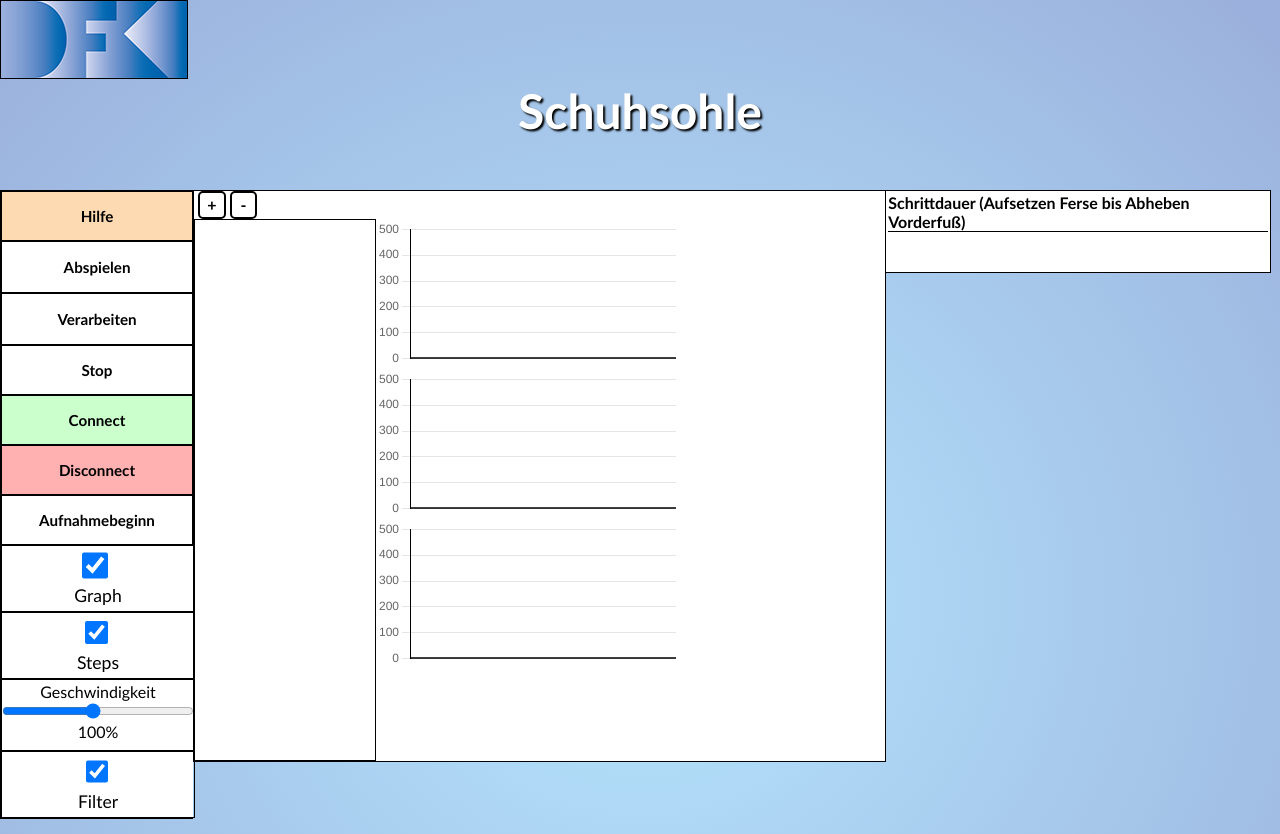
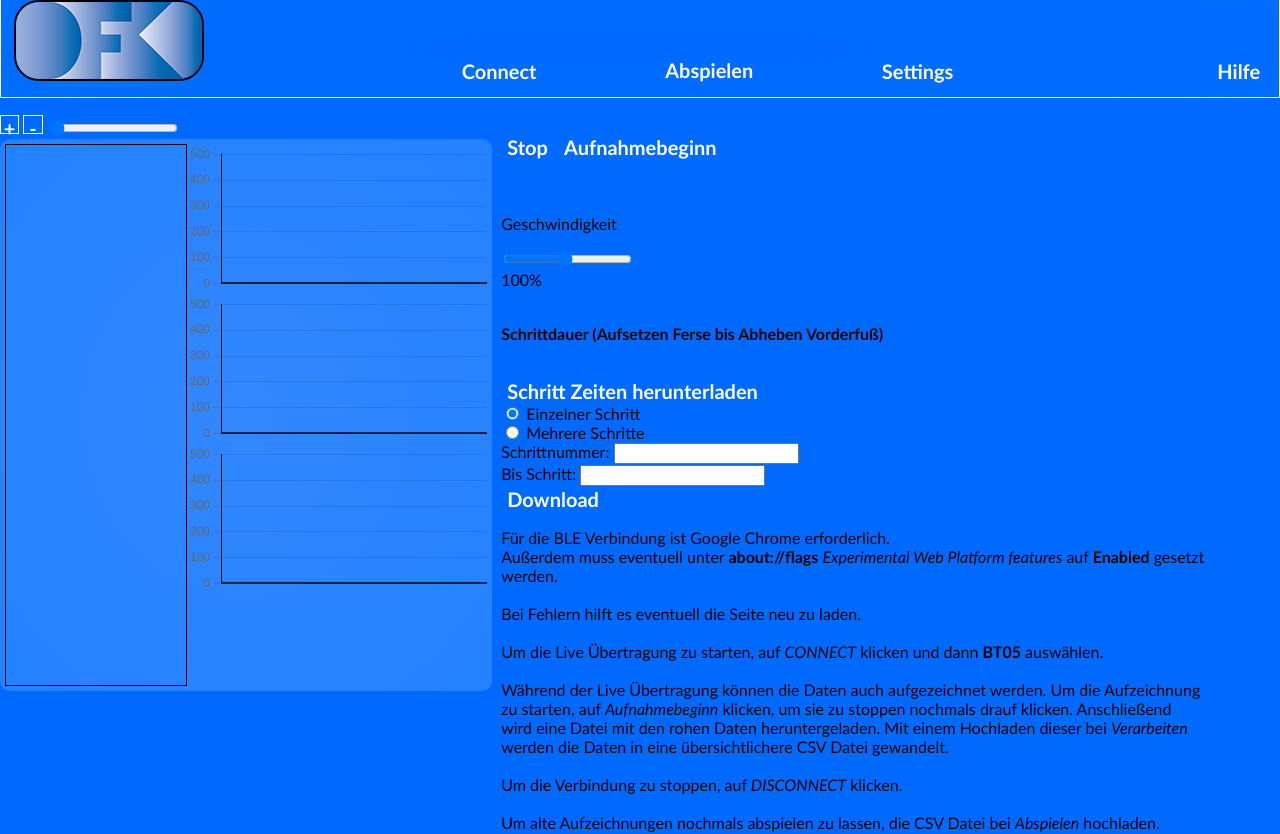
Before and after one commit to AaronS99/SchuhsohleV2, a React (Create React App) app: page / in a window 1280 px wide. Shown: the top 834 px of the page. Built offline with nearby package versions, Linux system fonts and the light colour scheme.

Commit message:
Start Redesign

```diff
--- a/public/index.html
+++ b/public/index.html
@@ -28,40 +28,61 @@
     <title>Live-Anzeige Schuhsohle</title>
   </head>
   <body>
-    <a href="https://www.dfki.de"><img src="%PUBLIC_URL%/DFKI_Logo.png"  id="pic"></a>
-    <h1 id="title">Schuhsohle</h1>
-
+    <div id="flexHead">
+      <a href="https://www.dfki.de" class="inline"><img src="%PUBLIC_URL%/DFKI_Logo.png"  id="pic"></a>
+      <div id="FlexInHead">
+        <button id="CONNECT" title="Um Verbindung zur Schuhsohle (BT05) herzustellen">Connect</button>
+        <label for="csvFiles" id="csvFilez"class="button" title="Hier kann man aufgenommene CSV Dateien Abspielen lassen">Abspielen</label>
+        <input type="file" id="csvFiles" class="inputfile" name="FertigeFiles">
+        <button id="settingCollapse" title="Einstellungen wie Filter etc.">Settings</button>
+      </div>
+      <button id="help">Hilfe</button>
+    </div>
+    <div id="ZEins">
+      <input type = "checkbox" name = "Checker" id="graphi" class="SettingsCheckbox" checked>
+      <label for = "graphi" id = "grap" class = "SettingsContent">&nbspGraph</label>
       <br>
-
+      <input type = "checkbox" name = "Stepper" id="steps" class="SettingsCheckbox" checked>
+      <label for = "steps" id = "stepL" class = "SettingsContent">&nbspSteps</label>
+      <br>
+      <input type = "checkbox" name = "Filt" id="Filter" class="SettingsCheckbox" checked>
+      <label for = "Filter" id = "FiltL" class = "SettingsContent">&nbspFilter</label>
+    </div>
+<div id="top">no</div>
 
     <noscript>You need to enable JavaScript to run this app.</noscript>
+    <div id="fromTop">
+      <div class="Block" id="anzeige">
+        <div class="mitte">
+          <button id="groesser" class="resize" title="Abbildung vergrößern">+</button>
+          <button id="kleiner" class="resize" title="Abbildung verkleinern">-</button>
+          <input type="range" min="0" max="100" value="0" id="progress">
+          <br>
+          <div id="root"></div>
+        </div>
+      </div>
+      <div id="rest">
         <div class="Block" id="controls">
-      <button id="help">Hilfe</button> <br>
+
           <!--<label for="testInput">Für Tests</label>
           <input type="file" id="fileInput" name="testInput">
           <br>-->
-      <label for="csvFiles" id="csvFilez"class="button">Abspielen</label>
-      <input type="file" id="csvFiles" class="inputfile" name="FertigeFiles">
-      <label for="rawData" class="button">Verarbeiten</label>
-      <input type="file" id="rawData" class="inputfile" name="rD">
+
+          <!--<label for="rawData" class="button">Verarbeiten</label>  FALLS MAN NOCH ALTE DATEIEN HAT
+          <input type="file" id="rawData" class="inputfile" name="rD">-->
           <button id="stopButton">Stop</button>
-      <button id="CONNECT">Connect</button>
-      <button id="disc">Disconnect</button>
+
           <button id="aufnahme">Aufnahmebeginn</button>
 
           <div class="boxen">
             <div class="mittel">
-          <div>&nbsp</div><input type = "checkbox" name = "Checker" id="graphi" checked>
-          <br>
-          <label for = "graphi" id = "grap">Graph</label><br>
+
             </div>
           </div>
           <br>
           <div class="boxen">
             <div class="mittel">
-          <div>&nbsp</div><input type = "checkbox" name = "Stepper" id="steps" checked>
-          <br>
-          <label for = "steps" id = "stepL">Steps</label><br>
+
             </div>
           </div>
           <br>
@@ -74,9 +95,7 @@
           <br>
           <div class="boxen">
             <div class="mittel">
-          <div>&nbsp</div><input type = "checkbox" name = "Filt" id="Filter" checked>
-          <br>
-          <label for = "Filter" id = "FiltL">Filter</label>
+
             </div>
           </div>
 
@@ -109,15 +128,7 @@
             </p>
           </section>-->
         </div>
-    <div class="Block" id="anzeige">
-      <div class="mitte">
-        <button id="groesser">+</button>
-        <button id="kleiner">-</button>
-        <input type="range" min="0" max="100" value="0" id="progress">
-        <br>
-        <div id="root"></div>
-      </div>
-    </div>
+
         <div class="Block" id="ki">
           <p class="strich"><b>Schrittdauer (Aufsetzen Ferse bis Abheben Vorderfuß)</b></p>
           <!--<div class="abgrenz">
@@ -125,6 +136,7 @@
 
           </div>-->
           <div class="abgrenzZwei">
+            <p id="StepZahl"></p>
             <p id="StepAnzeige"></p>
           </div>
           <div id="formAndDownload">
@@ -191,6 +203,9 @@
 
         <br>
 
+
+      </div>
+
     <!--
       This HTML file is a template.
       If you open it directly in the browser, you will see an empty page.
@@ -201,5 +216,6 @@
       To begin the development, run `npm start` or `yarn start`.
       To create a production bundle, use `npm run build` or `yarn build`.
     -->
+  </div>
   </body>
 </html>
--- a/src/index.css
+++ b/src/index.css
@@ -1,5 +1,5 @@
 html {
-  height: 150%;
+  height: 250%;
 }
 
 body {
@@ -11,21 +11,93 @@ body {
   -webkit-font-smoothing: antialiased;
   -moz-osx-font-smoothing: grayscale;
   /*background-image: linear-gradient(rgb(123, 123, 246), rgb(149, 206, 250));*/
-  background-image: radial-gradient(rgb(181, 230, 254), rgba(154,175,219,242));
+  /*background-image: radial-gradient(rgb(0, 17, 209), rgb(7, 163, 247));*/
+  background-image: linear-gradient(rgb(0, 106, 255), rgb(0, 106, 255), rgb(0, 59, 223));
+}
+img{
+  border:2px solid black;
+  border-radius: 25px;
+
+}
+#flexHead {
+  box-sizing: border-box;
+  position: fixed;
+  /*z-index: 1;*/
+  width: 100%;
+  display: flex;
+  padding-left: 1%;
+  padding-right: 1%;
+  justify-content: space-between;
+  align-items: flex-end;
+  background-image: radial-gradient(rgb(0, 106, 255, 0.5), rgb(0, 110, 255));
+  padding-bottom: 1%;
+  border-bottom: 1px solid white;
+  border-left: 1px solid white;
+  border-right: 1px solid white;
+}
+#csvFiles {
+  display: none;
+}
+#FlexInHead {
+  width: 50%;
+  display: flex;
+  justify-content: space-around;
 }
 
-a {
-  display: inline;
-  margin-bottom: 0;
+Button {
+  font-size: 125%;
+  color: white;
+  border: 1px solid;
+  font-weight: bold;
+  cursor: pointer;
+  text-align: center;
+  border: none;
+  background: none;
+  font-family: 'Trebuchet MS', 'Lucida Sans Unicode', 'Lucida Grande', 'Lucida Sans', Arial, sans-serif;
 }
-code {
-  font-family: Monaco;/*source-code-pro, Menlo, Monaco, Consolas, 'Courier New',
-    monospace;*/
+Button:hover {
+  text-decoration: underline;
 }
-.gridrow {
-  display: inline;
+.button {
+  cursor: copy;
+  color: white;
+  font-size:125%;
+  font-weight: bold;
+  text-align: center;
 }
+.button:hover {
+  text-decoration: underline;
+}
+#ZEins {
+  display: none;
+  padding: 1%;
+  border-radius: 10%;
+  /*height: 10%;*/
+  position: fixed;
+  z-index: 1;
+  left: 67%;
+  top: 12%;
+  /*background-color: rgba(0, 247, 255, 0.1); */
+  border: 1px solid white;
 
+  /*width: 10%;  100% width */
+
+  /*margin-top: 15px;*/
+}
+.SettingsContent {
+  font-size: 150%;
+  cursor: pointer;
+  color: white;
+}
+.SettingsCheckbox {
+  transform: scale(1.75);
+  /*aspect-ratio: 1;*/
+  /*ilter: invert(100%) hue-rotate(18deg) brightness(1.7);*/
+  accent-color: rgb(2, 196, 255);
+}
+input[type="checkbox"] {
+  cursor: pointer;
+}
 .square {
   /*font-size: 24px;*/
   /*font-weight: bold;*/
@@ -33,6 +105,7 @@ code {
   flex-basis: 16.66666666%;
   width: 30px;
   height: 30px;
+  border: 0px;
 
 }
 .gridall {
@@ -45,283 +118,47 @@ code {
   flex-wrap: wrap;
   border: 1px solid rgb(0, 0, 0);
 }
-input {
-  display: inline;
-}
-
 .wrapper {
   float: left;
+  padding: 1%;
+  width: 100%;
+  background-image: radial-gradient(rgba(255, 255, 255, 0.2), rgba(177, 220, 255, 0.2));
+  border-radius: 10px;
+  display: flex;
 }
-div {
-  float: left;
+.resize {
+  border: 1px solid white;
+  width:4%;
+  height:4%;
+  aspect-ratio: 1;
+  background-color: none;
+  padding:0;
 }
-
-h1 {
-  text-align: center;
-  font-size: 300%;
-  color: white;
-  text-shadow: 2px 2px 2px black;
-/*  display: inline-block;
-  position: relative;
-  left: 25%*/
-  margin-top: 0;
+.resize:hover {
+  text-decoration: none;
+  border: 2px solid black;
 }
-#pic {
-  border: 1px solid black;
-  margin-bottom: 0;
+#groesser {
+  cursor: zoom-in;
 }
-.Block {
-  display: block;
-  border: 0px solid;
+#kleiner {
+  cursor: zoom-out;
 }
-p {
-  margin: 2px;
+#fromTop {
+  margin-top: 7.5%;
+  width: 100%;
+  display: flex;
 }
-#ausklapp {
-  display: none;
-  width: 100%;
-  background-color: rgb(132, 198, 255);
-  font-size: 110%;
+#top {
+  color: rgb(0, 0, 0, 0);
+}
+#anzeige {
+  /*width: 100%;*/
 }
 #chartOn {
   display: inline;
-  width:50%;
-  /*border: 1px solid;*/
+  width: 50%;
 }
-#help {
-  background-color: rgb(254, 218, 179);
+#rest {
+  padding: 1.5%;
 }
-#help:hover {
-  background-color: rgb(231, 181, 96);
-}
-label {
-  background-color: lightblue;
-  border: 1px solid;
-}
-Button {
-  font-size: 95%;
-  border: 1px solid;
-  font-weight: bold;
-  cursor: pointer;
-  width: 100%;
-  height: 50px;
-  text-align: center;
-  background-color: white;
-  font-family: 'Trebuchet MS', 'Lucida Sans Unicode', 'Lucida Grande', 'Lucida Sans', Arial, sans-serif;
-}
-Button:hover {
-  background-color: rgb(240, 254, 255);
-}
-input{
-  cursor: pointer;
-}
-input[type="file"] {
-  position: absolute;
-  z-index: -1;
-  opacity: 0;
-  top: 10px;
-  left: 8px;
-  /*font-size: 17px;*/
-  color: #b8b8b8;
-}
-.button {
-  width: 99%;
-  height: 50px;
-  margin-left:0;
-  display: inline-block;
-  cursor: copy;
-  border: 1px solid;
-  background-color: white;
-  font-size:95%;
-  font-weight: bold;
-  color: black;
-  text-align: center;
-  line-height: 50px;
-}
-.button:hover {
-  background-color: aliceblue;
-}
-label {
-  cursor: pointer;
-}
-input[type="range"] {
-  cursor:grab;
-}
-#groesser {
-  cursor: zoom-in;
-  border-radius: 5px;
-  width:4%;
-  height:4%;
-  aspect-ratio: 1;
-  font-size: 100%;
-  margin-left: 4px;
-  margin-right: 0px;
-  background-color: white;
-  border:2px solid;
-}
-#kleiner {
-  cursor: zoom-out;
-  border-radius: 5px;
-  width: 4%;
-  height: 4%;
-  aspect-ratio: 1;
-  font-size: 100%;
-  margin-left: 0px;
-  background-color: white;
-  border: 2px solid;
-}
-input[type="checkbox"] {
-  height: 50%;
-  width: 55%;
-}
-#grap {
-  background-color: white;
-  text-align: center;
-  font-size: 110%;
-  border: 0px;
-}
-#graphi {
-  border: 0px;
-}
-#stepL {
-  background-color: white;
-  text-align: center;
-  font-size: 110%;
-  border: 0px;
-}
-#steps {
-
-  border: 0px;
-}
-#progress {
-  width: 40%;
-  display: none;
-}
-#anzeige {
-  width: 54%;
-  background-color:white;
-  border:1px solid;
-}
-#controls {
-  /*height: 500px;*/
-  width: 15%;
-  background-color: white;
-  border: 1px solid;
-  border-right: 0px;
-}
-#ki {
-  width: 30%;
-  /*height: 300px;*/
-  border: 1px solid;
-  border-left: 0px;
-  background-color: white;
-}
-.mitte {
-  margin: auto;
-  width: 100%;
-}
-.boxen {
-  display: flex;
-  justify-content: center;
-  border:1px solid;
-  width: 100%;
-  height: 65px;
-}
-#slideOutput {
-  margin:auto;
-  text-align: center;
-  width: 100%;
-}
-#slider {
-  margin:auto;
-  width: 100%;
-}
-.mittig {
-  text-align: center;
-  font-size: 100%;
-}
-.boxenZ {
-  border:1px solid;
-  width: 100%;
-  height: 70px;
-}
-#hilf {
-  display: inline-block;
-  width: 100%;
-}
-.strich {
-  border-bottom: 1px solid;
-}
-#StepAnzeige {
-  display: inline;
-  font-weight: bold;
-}
-.abgrenz {
-  display: inline;
-  font-weight: bold;
-
-}
-.abgrenzZwei {
-  display: inline;
-  width: 30%;
-  border: 0px solid;
-  height: 100%
-}
-#stepDownloada {
-  display: none;
-  width:60%;
-  margin-left: 5%;
-}
-#stepDownload {
-  display: none;
-}
-#FiltL {
-  background-color: white;
-  text-align: center;
-  font-size: 110%;
-  border: 0px;
-}
-#Filter {
-  border: 0px;
-}
-
-.forms {
-  background-color: white;
-  border: 0px;
-}
-input[type="number"]{
-  width: 40px;
-}
-
-#Forma{
-  border: 1px solid;
-  width:60%;
-  display:none;
-  margin-left: 5%;
-}
-#Form{
-  /*border: 1px solid;*/
-  display:none;
-  width: 100%;
-}
-#hideIfOne{
-  display:none;
-}
-
-#formAndDownload{
-  border: 0px solid;
-  width:60%;
-  margin-left: 5%;
-}
-#CONNECT {
-  background-color: rgb(203, 255, 203);
-}
-#disc {
-  background-color: rgb(255, 177, 177);
-}
-#CONNECT:hover {
-  background-color: rgb(195, 255, 195);
-}
-#disc:hover {
-  background-color: rgb(255, 169, 169);
-}
--- a/src/index.js
+++ b/src/index.js
@@ -45,6 +45,18 @@ var summenarrayDrei = [];
 var graphIsOn = true;     //bool ob Graphen berechnet & laufen sollen
 var progressbar = document.getElementById("progress");  //Blaue Leiste, die Zeitleiste anzeigt, interagierbar
 var FilterOn = true;    //bool ob Filterberechnungen
+var settingsVisible = false;
+
+document.getElementById("settingCollapse").addEventListener("click", function () {
+  if (settingsVisible) {
+    settingsVisible = false;
+    document.getElementById("ZEins").style.display = "none";
+  }
+  else {
+    settingsVisible = true;
+    document.getElementById("ZEins").style.display = "block";
+  }
+});
 
 
 /*
@@ -433,7 +445,7 @@ slider.oninput = function() {
 }
 
 document.getElementById('csvFiles').addEventListener('change', function csvInput() { //Wenn File eingefügt läuft das hier
-  document.getElementById('title').innerHTML = "Lädt";
+  //document.getElementById('title').innerHTML = "Lädt";
   oldData = true; //oldData bool für stop button
   completeFile = [];
   let reader = new FileReader(); //FileReader von JS
@@ -540,7 +552,7 @@ function csvVerarbeitung(inputFile) { //input noch als String wird aufgeteilt in
   else {
     document.getElementById("chartOn").style.display = "none";  //sonst Graphen nicht anzeigen
   }
-  document.getElementById('title').innerHTML = "Schuhsohle";    //Fertig geladen
+  //document.getElementById('title').innerHTML = "Schuhsohle";    //Fertig geladen
   savedCom = Array.from(completeFile);                        //Backup des Array für die Rücksprünge
   laenge = savedCom.length;                                 //Länge des Arrays
   progressbar.style.display = "inline";   //Anzeigen der Progressbar
@@ -672,11 +684,7 @@ function graphIt(allData) {   //Graph checkbox aktiviert -> bei Abspielen
 
   }
   //console.log(max);
-  var schnitt=0;          //Schnittwert berechnet für evtl. Schrittschwellen
-  for(var runnnn = 0; runnnn<summenarray.length; runnnn++) {
-    schnitt+=summenarray[runnnn];
-  }
-  console.log(schnitt/summenarray.length);  //nur berechnung, bis jetzt noch keine Verwendung außer Anzeige in Konsole
+
   //console.log(summenarray);
   //console.log(summenarrayZwei);
   //console.log(summenarrayDrei);
@@ -742,6 +750,14 @@ function graphIt(allData) {   //Graph checkbox aktiviert -> bei Abspielen
     stelleImArray = 0;
     laengeOriginal = 0;
     saveWo = 0;
+
+    var schnitt=0;          //Schnittwert berechnet für evtl. Schrittschwellen
+    for(var runnnn = 0; runnnn<summenarray.length; runnnn++) {
+      schnitt+=summenarray[runnnn];
+    }
+    console.log(schnitt/summenarray.length);  //nur berechnung, bis jetzt noch keine Verwendung außer Anzeige in Konsole
+
+
     for(var runAll = 0; runAll < summenarray.length; runAll++) {        //einmal alle Frames durchgehen
       if(Ferse == false && summenarrayDrei[runAll] > 10 /*&& summenarrayDrei[runAll] < 35*/) {      //wenn Fersenwert über 10, neuer Schritt
         rollingIndex.push(runAll);    //abgespeichert, an welcher Stelle neuer Schritt begonnen- für Rüücksprung
@@ -775,6 +791,7 @@ function graphIt(allData) {   //Graph checkbox aktiviert -> bei Abspielen
   document.getElementById("Form").style.display = "inline";           //Anzeige visible machen
   document.getElementById("stepDownload").style.display = "inline";
   document.getElementById("Form").style.display = "inline";
+  document.getElementById("StepZahl").innerHTML = indexArray.length-1 + "Schritte";
   //console.log(stepTimes);
 
 }
@@ -1007,7 +1024,7 @@ function displayIt() {
 
   timenow = Number(completeFile[0]);  //Zeit von nächstem Datensatz
   //Berechnung für nächstes Timeout
-  if(timenow>prevTime) {   //Wenn nicht neue Minute angebrochen wurde
+  if(timenow>=prevTime) {   //Wenn nicht neue Minute angebrochen wurde
     timeout = timenow - prevTime;  //timeout ist differenz v Zeiten -2 für Delay durch Programm
   }
   else {    //sonst -> wenn neue Min angebrochen
@@ -1180,14 +1197,15 @@ var saveThis = [];
 document.getElementById("aufnahme").addEventListener('click', function() {  //Wenn aufnahmebeginn gedrückt
   if (record) {
     record = false; //wenn vorher true jetzt false
-    document.getElementById("aufnahme").innerHTML="Aufnahmebeginn"  //Buttonanzeige verändern
+    lalax(saveThis);
+    /*document.getElementById("aufnahme").innerHTML="Aufnahmebeginn"  //Buttonanzeige verändern
     let csvInhalt = "data:text/csv;charset=utf-8," + saveThis.join(",");  //gespeichertes Array als String, zwischen Einträgen Kommas
     var encodedUri = encodeURI(csvInhalt);  //String -> Uniform Resource Identifier URI
     var link = document.createElement("a"); //unsichtbarer link erstellt
     link.setAttribute("href", encodedUri);  //bekommt Datei zugewiesen
     link.setAttribute("download", "recordedData.csv");  //Name wenn gedownloaded
     document.body.appendChild(link);  //an doc angehangen
-    link.click();     //Link clicken lassen -> wird gedownloaded
+    link.click();     //Link clicken lassen -> wird gedownloaded*/
     //window.open(encodedUri);
 
   }
@@ -1425,7 +1443,15 @@ function eightToTen(workArrayy) {  //Hier von 8 zu 10Bit
 
 var bluetoothDevice;
 var gattconnect;
+var connectBool = false;
 document.getElementById("CONNECT").addEventListener('click', function letsGo() {  //benötigt aktiv click, geht nicht automatisch
+  if (connectBool) {
+    connectBool = false;
+    document.getElementById("CONNECT").innerHTML = "Connect";
+    bluetoothDevice.gatt.disconnect();  //Disconnect BLE Device
+    return;
+  }
+
   stateArray = [];
     navigator.bluetooth.requestDevice({
         filters: [{
@@ -1504,6 +1530,8 @@ document.getElementById("CONNECT").addEventListener('click', function letsGo() {
         },
       };
         characteristic.addEventListener('characteristicvaluechanged', newBLEData);  //immer wenn neue Daten wird funktion ausgeführt
+        connectBool = true;
+        document.getElementById("CONNECT").innerHTML = "Disconnect";
     })
     .catch(error => {console.error(error); })
 });
@@ -1511,9 +1539,9 @@ document.getElementById("CONNECT").addEventListener('click', function letsGo() {
 
 
 
-document.getElementById("disc").addEventListener('click', function disconnectIt() {
+/*document.getElementById("disc").addEventListener('click', function disconnectIt() {
     bluetoothDevice.gatt.disconnect();  //Disconnect BLE Device
-});
+});*/
 
 function onDisconnected(event) {
   alert("Disconnected");  //Anzeige falls disconnected, gewollt oder accidental
@@ -1528,7 +1556,9 @@ var toSix = 0;
 //var inRows = [];
 var asString = '';
 
-document.getElementById('rawData').addEventListener('change', function lala() { //Wenn man Aufnahmen verarbeiten will
+
+//AUFNAHMEN DIREKT VERARBEITET, NUR FALLS MAN NOCH ALTE DATEIEN HAT
+/*document.getElementById('rawData').addEventListener('change', function lala() { //Wenn man Aufnahmen verarbeiten will
   asString = "data:text/csv;charset=utf-8,";
   let read = new FileReader();
   read.readAsText(document.getElementById('rawData').files[0]);
@@ -1582,7 +1612,63 @@ document.getElementById('rawData').addEventListener('change', function lala() {
     document.body.appendChild(linkclean);
     linkclean.click();
   }
-});
+});*/
+
+
+function lalax(rawcsvZ) { //Wenn man Aufnahmen verarbeiten will
+  asString = "data:text/csv;charset=utf-8,";
+    for (var y = 0; y<rawcsvZ.length; y++) {
+      if (rawcsvZ[y] == 36 && (rawcsvZ[y+1] >= 48 && rawcsvZ[y+1] <= 57)) {  //Wie bei BLE Live Daten die Abspeicherung
+        isText = true;
+        stringInMiddle = '';
+      }
+      if (isText) {
+        if (rawcsvZ[y] != 36) {
+          stringInMiddle = stringInMiddle + (String.fromCharCode(rawcsvZ[y]));
+        }
+
+      }
+      else {
+        cleanedCSV.push(rawcsvZ[y]);
+        toSix++;
+        if (toSix == 8) {
+          rowCorrect();
+          cleanedCSV.push('\n');
+          toSix = 0;
+        }
+        else {
+          cleanedCSV.push(",");
+        }
+
+
+      }
+      if (rawcsvZ[y] == 36 && (rawcsvZ[y-1] >= 48 && rawcsvZ[y-1] <= 57)) {
+        isText = false;
+        if (cleanedCSV[cleanedCSV.length -1] != "\n") {
+          cleanedCSV.push("\n");
+        }
+        cleanedCSV.push(stringInMiddle);
+        cleanedCSV.push("\n");
+        toSix = 0;
+      }
+    }
+    //inRows = cleanedCSV.split("\n");
+    for (var i=0; i<cleanedCSV.length; i++) {
+      asString = asString + cleanedCSV[i];
+    }
+    //console.log(asString);
+    let csvInhaltclean = "data:text/csv;charset=utf-8," + cleanedCSV.join(',');
+    var encodedUriclean = encodeURI(asString);
+    var linkclean = document.createElement("a");
+    linkclean.setAttribute("href", encodedUriclean);
+    linkclean.setAttribute("download", "CleanData.csv");
+    document.body.appendChild(linkclean);
+    linkclean.click();
+}
+
+
+
+
 
 
 function rowCorrect() {
@@ -1676,57 +1762,61 @@ document.getElementById("Filter").addEventListener("change", function() {   //Fi
 var addedValues = 0;
 var geteiltDurch = 0;
 function fakeGauss() {              //Filter berechnungen
-  if (stateArray.length < 108) {      //wenn zu wenige Werte
+  addedValues = 0;
+  var stateGauss = Array.from(stateArray);
+  if (stateGauss.length < 108) {      //wenn zu wenige Werte
     return;
   }
+
   for(var posVar = 0; posVar<108; posVar++) {   //sonst
-    addedValues = 2*Number(stateArray[posVar]);   //mittleres mal 2
+
+    addedValues = 2 * Number(stateGauss[posVar]);   //mittleres mal 2
     geteiltDurch = 2;           //wie viele Summanten?
     if(posVar >=6 && posVar<=101) {     //wenn nicht 1. o. letzte Reihe
-      addedValues += Number(stateArray[posVar+6]) + Number(stateArray[posVar-6]); //Plus Wert ober und unterhalb
+      addedValues += Number(stateGauss[posVar+6]) + Number(stateGauss[posVar-6]); //Plus Wert ober und unterhalb
       geteiltDurch += 2;  //2 werte add
       if (posVar%6 == 0) {  //wenn links am Rand dann nur oben rechts, rechts und unten rechts
-        addedValues += Number(stateArray[posVar+1]) + Number(stateArray[posVar-5]) + Number(stateArray[posVar+7]);
+        addedValues += Number(stateGauss[posVar+1]) + Number(stateGauss[posVar-5]) + Number(stateGauss[posVar+7]);
         geteiltDurch += 3;  //3 werte add
       }
-      else if (posVar+1%6 == 0) { //wenn rechts am Rand dann links, oben links und unten links
-        addedValues += Number(stateArray[posVar-1]) + Number(stateArray[posVar-7]) + Number(stateArray[posVar+5]);
+      else if ((posVar+1)%6 == 0) { //wenn rechts am Rand dann links, oben links und unten links
+        addedValues += Number(stateGauss[posVar-1]) + Number(stateGauss[posVar-7]) + Number(stateGauss[posVar+5]);
         geteiltDurch += 3;  //3 werte add
       }
       else {  //wenn nicht am rand dann alle Werte drumherum (oben unten wurde schon vorher)
-        addedValues += Number(stateArray[posVar+1]) + Number(stateArray[posVar-1]) + Number(stateArray[posVar-5])+ Number(stateArray[posVar-7])+ Number(stateArray[posVar+5])+ Number(stateArray[posVar+7]);
+        addedValues += Number(stateGauss[posVar+1]) + Number(stateGauss[posVar-1]) + Number(stateGauss[posVar-5])+ Number(stateGauss[posVar-7])+ Number(stateGauss[posVar+5])+ Number(stateGauss[posVar+7]);
         geteiltDurch += 6;  //6 werte add
       }
     }
     else if (posVar <6) { //wenn erste Reihe
-      addedValues += Number(stateArray[posVar+6]); //drunter add
+      addedValues += Number(stateGauss[posVar+6]); //drunter add
       geteiltDurch += 1;
       if (posVar == 0) {  //wenn oben links dann plus rechts und unten rechts
-        addedValues += Number(stateArray[1]) + Number(stateArray[7]);
+        addedValues += Number(stateGauss[1]) + Number(stateGauss[7]);
         geteiltDurch += 2; //2 werte add
       }
       else if (posVar == 5) { //wenn oben rechts dann plus links und unten links
-        addedValues += Number(stateArray[4]) + Number(stateArray[10]);
+        addedValues += Number(stateGauss[4]) + Number(stateGauss[10]);
         geteiltDurch += 2; //2 werte add
       }
       else {  //sonst plus rechts, links, unten rechts und unten links
-        addedValues += Number(stateArray[posVar+1]) + Number(stateArray[posVar-1]) + Number(stateArray[posVar+5]) + Number(stateArray[posVar+7]);
+        addedValues += Number(stateGauss[posVar+1]) + Number(stateGauss[posVar-1]) + Number(stateGauss[posVar+5]) + Number(stateGauss[posVar+7]);
         geteiltDurch += 4;  //4 werte add
       }
     }
     else if (posVar > 101) {  //so ähnlich für letzte Reihe, halt nach oben
-      addedValues += Number(stateArray[posVar-6]);
+      addedValues += Number(stateGauss[posVar-6]);
       geteiltDurch += 1;
       if (posVar == 102) {
-        addedValues += Number(stateArray[103]) + Number(stateArray[97]);
+        addedValues += Number(stateGauss[103]) + Number(stateGauss[97]);
         geteiltDurch += 2;
       }
       else if (posVar == 107) {
-        addedValues += Number(stateArray[106]) + Number(stateArray[100]);
+        addedValues += Number(stateGauss[106]) + Number(stateGauss[100]);
         geteiltDurch += 2;
       }
       else {
-        addedValues += Number(stateArray[posVar+1]) + Number(stateArray[posVar-1]) + Number(stateArray[posVar-5]) + Number(stateArray[posVar-7]);
+        addedValues += Number(stateGauss[posVar+1]) + Number(stateGauss[posVar-1]) + Number(stateGauss[posVar-5]) + Number(stateGauss[posVar-7]);
         geteiltDurch += 4;
       }
     }
```
Lines whose indentation alone changed are shown as unchanged.
